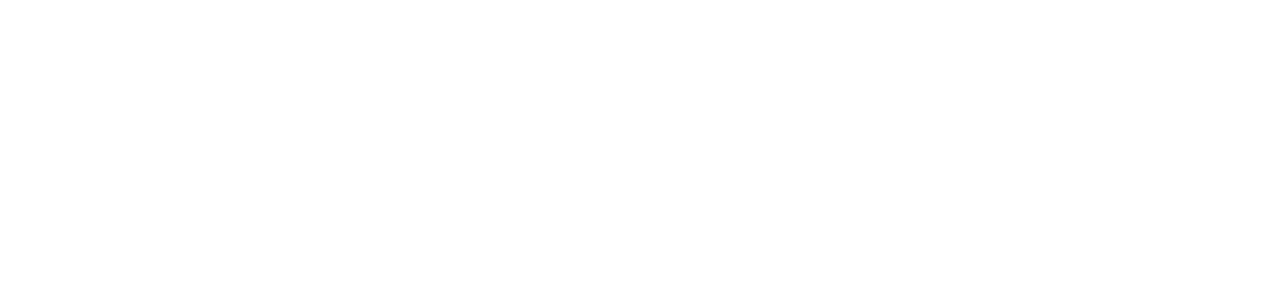
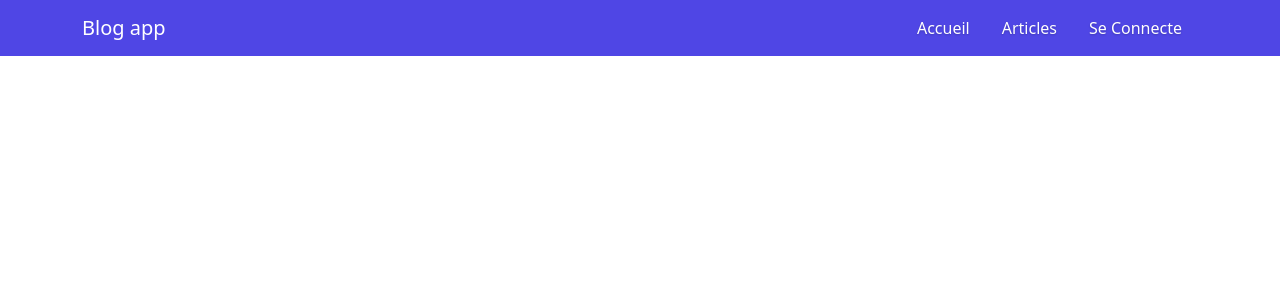
Before and after one commit to SamiChafik/SP4_BR3, an Angular app: page / in a window 1280 px wide. Shown: the top 300 px of the page. Built offline with nearby package versions, Linux system fonts and the light colour scheme.

Commit message:
added style to the nav bar

```diff
--- a/src/app/components/navbar/navbar.component.scss
+++ b/src/app/components/navbar/navbar.component.scss
@@ -1,3 +1,19 @@
+.navbar_color {
+    background-color: #4f46e5;
+    box-shadow: 0 2px 10px rgba(255, 255, 255, 0.1);
+    backdrop-filter: blur(5px);
+}
+.navbar-dark .navbar-nav .nav-link {
+    color: white;
+    font-weight: 500;
+    padding: 0.5rem 1rem;
+    text-shadow: 0 1px 2px rgba(0, 0, 0, 0.2);
+}
+
+.navbar-dark .navbar-nav .nav-link:hover {
+    color: #FFC000;
+}
+
 a {
     cursor: pointer;
 }
```
